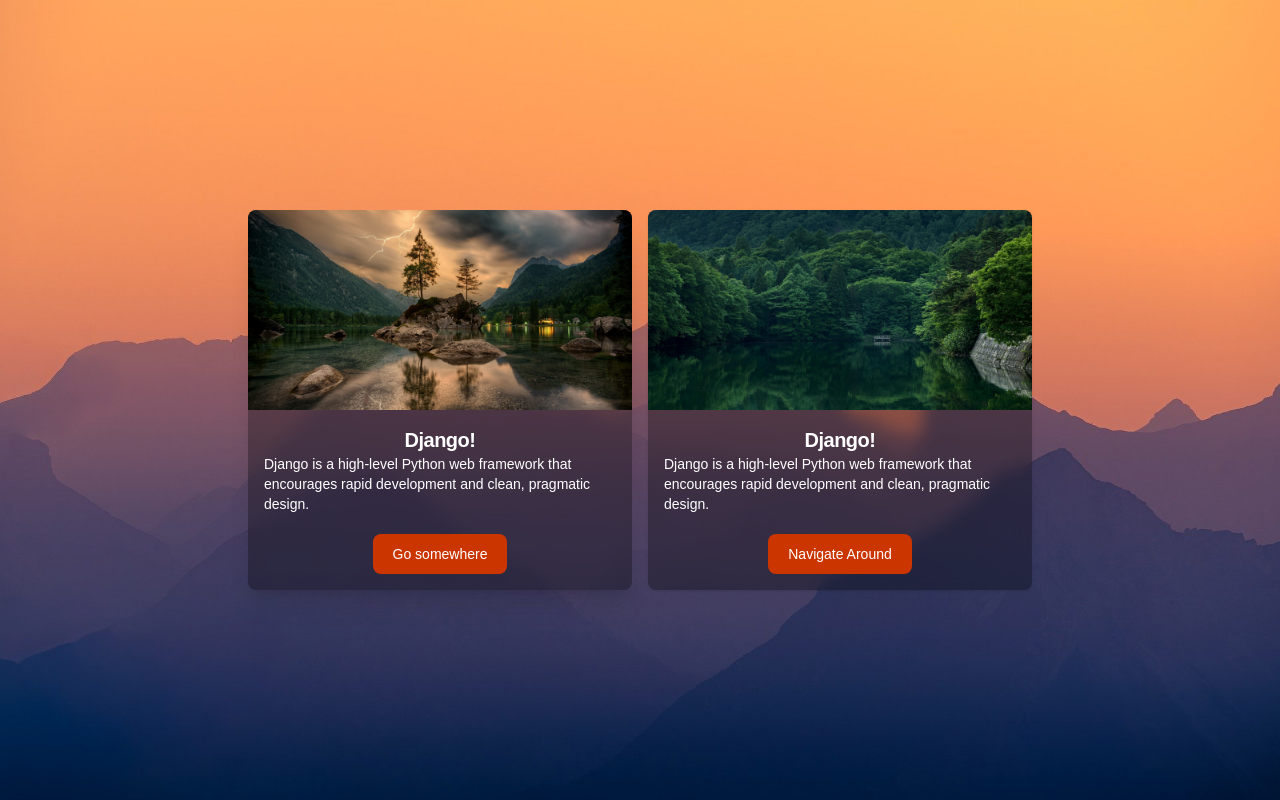
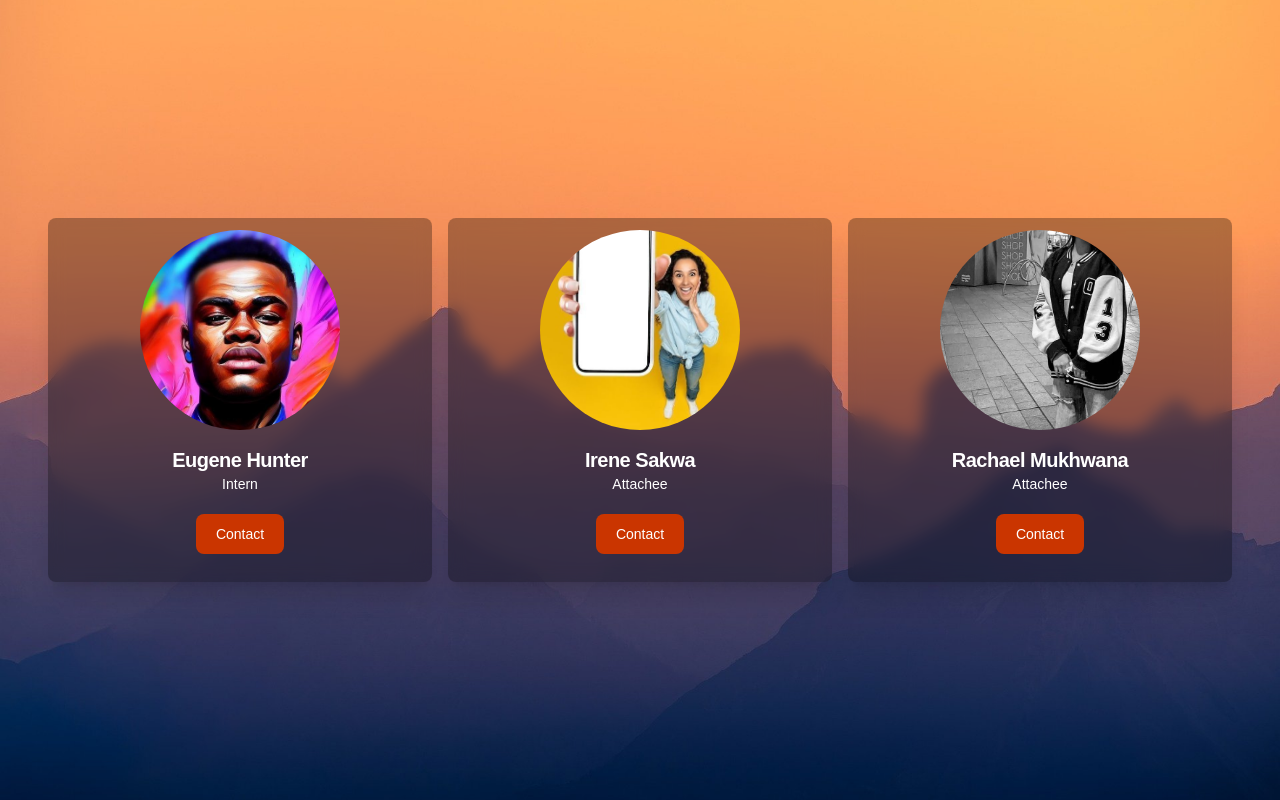
Before and after one commit to Grealishgit/Django-Project, a Django app: page / in a window 1280 px wide. Run offline with Django 5.2, Linux system fonts and the light colour scheme; data comes from the database, SQL or seed files in the repository; both versions use the stored data as it was after the commit; some web fonts are replaced.

Commit message:
feat: Initialize Django project with home view for employee display, configured settings, templates, static, and media.

```diff
--- a/firstdjango/settings.py
+++ b/firstdjango/settings.py
@@ -105,7 +105,7 @@ AUTH_PASSWORD_VALIDATORS = [
 
 LANGUAGE_CODE = 'en-us'
 
-TIME_ZONE = 'UTC'
+TIME_ZONE = "Africa/Nairobi"
 
 USE_I18N = True
 
--- a/firstdjango/views.py
+++ b/firstdjango/views.py
@@ -5,5 +5,6 @@ from employees.models import Employee
 
 def home(request):
     employees = Employee.objects.all()
-    print(employees)
-    return render(request, "home.html")
+    # print(employees)
+    context = {"employees": employees,}
+    return render(request, "home.html", context)
--- a/templates/home.html
+++ b/templates/home.html
@@ -1,3 +1,18 @@
+{% load static %}
+<!DOCTYPE html>
+<html lang="en">
+
+<head>
+    <meta charset="UTF-8">
+    <meta name="viewport" content="width=device-width, initial-scale=1.0">
+    <script src="https://cdn.jsdelivr.net/npm/@tailwindcss/browser@4"></script>
+    <title>Django Project</title>
+    <link rel="stylesheet" href="{% static 'css/style.css' %}">
+</head>
+
+
+<body>
+    <div class="flex md:flex-row flex-col gap-4 w-full items-center justify-center min-h-screen"
 {% load static %}
 <!DOCTYPE html>
 <html lang="en">
@@ -19,35 +34,26 @@
         background-position: center;
         ">
 
-        <div class="w-full max-w-sm shadow-xl bg-black/30 backdrop-blur-sm rounded-lg shadow">
-            <img src="{% static 'images/bg1.jpg' %}"
-                class="w-full rounded-t-lg h-50 object-cover" alt="...">
+        {% for employee in employees %}
+        <div class="w-full max-w-sm shadow-xl p-3 bg-black/30 backdrop-blur-sm rounded-lg shadow">
+            <div class="w-full flex flex-col items-center justify-center">
+                <img src="{{ employee.photo.url }}" class="rounded-full w-50 h-50 object-cover" alt="{{ employee.first_name }}">
+            </div>
+
 
             <div class="p-4 flex flex-col items-center justify-center">
-                <h5 class="text-xl font-bold tracking-tight text-white">Django!</h5>
-                <p class="text-sm font-normal text-white">Django is a high-level Python web framework that encourages
-                    rapid development and clean, pragmatic design.</p>
+                <h5 class="text-xl font-bold tracking-tight text-white">{{ employee.first_name }} {{ employee.last_name }}</h5>
+                <p class="text-sm font-normal text-white">
+                    {{ employee.designation }}
+                </p>
                 <button
-                    class="text-white mt-5 bg-orange-700 cursor-pointer hover:bg-orange-800 font-medium rounded-lg text-sm px-5 py-2.5 text-center">Go
-                    somewhere</button>
+                    class="text-white mt-5 bg-orange-700 cursor-pointer hover:bg-orange-800 font-medium rounded-lg text-sm px-5 py-2.5 text-center">
+                    Contact
+                    </button>
             </div>
 
         </div>
-
-        <div class="w-full max-w-sm bg-black/30 backdrop-blur-sm rounded-lg shadow">
-            <img src="{% static 'images/bg2.jpg' %}"
-                class="w-full rounded-t-lg h-50 object-cover" alt="...">
-
-            <div class="p-4 flex flex-col items-center justify-center">
-                <h5 class="text-xl font-bold tracking-tight text-white">Django!</h5>
-                <p class="text-sm font-normal text-white">Django is a high-level Python web framework that encourages
-                    rapid development and clean, pragmatic design.</p>
-                <button
-                    class="text-white mt-5 bg-orange-700 cursor-pointer hover:bg-orange-800 font-medium rounded-lg text-sm px-5 py-2.5 text-center">
-                    Navigate Around</button>
-            </div>
-
-        </div>
+        {% endfor %}
     </div>
 
 </body>
```
Also changed, not shown: db.sqlite3, media/images/1724136814887.jpg (added).
